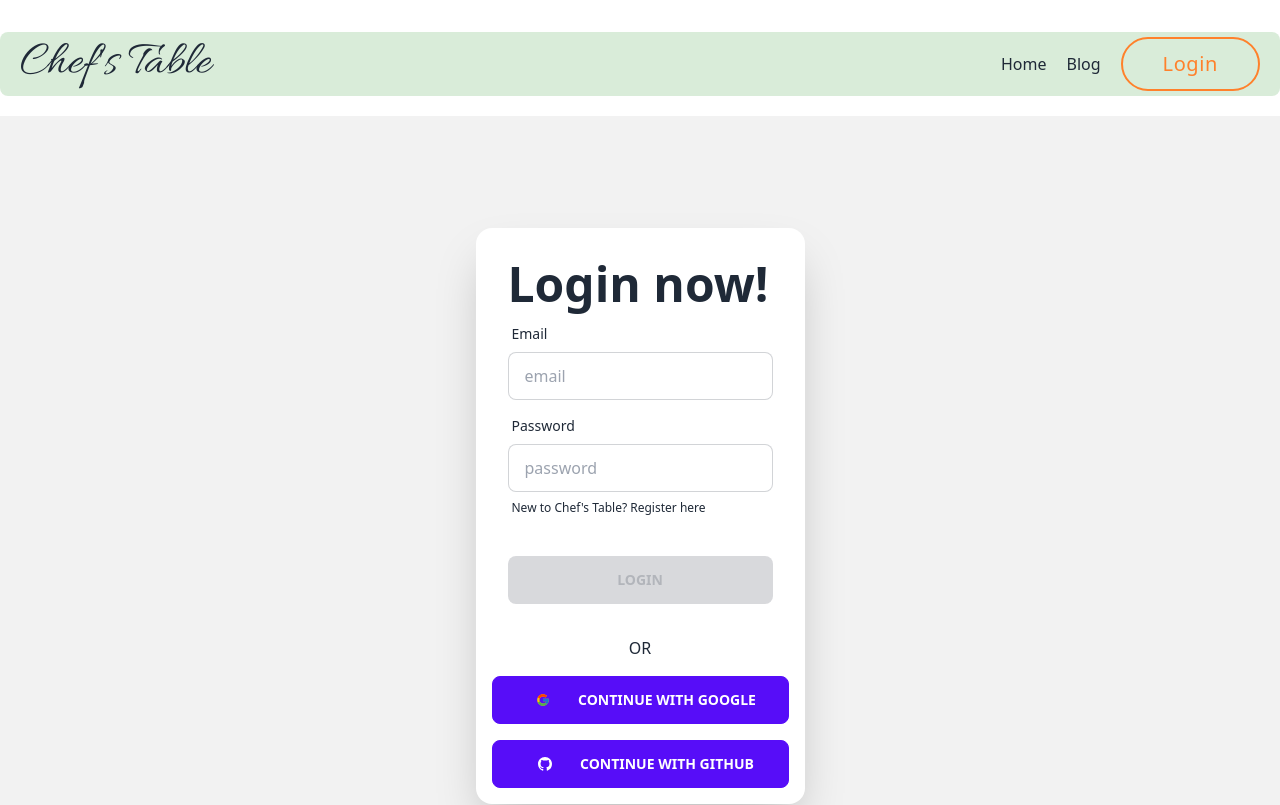
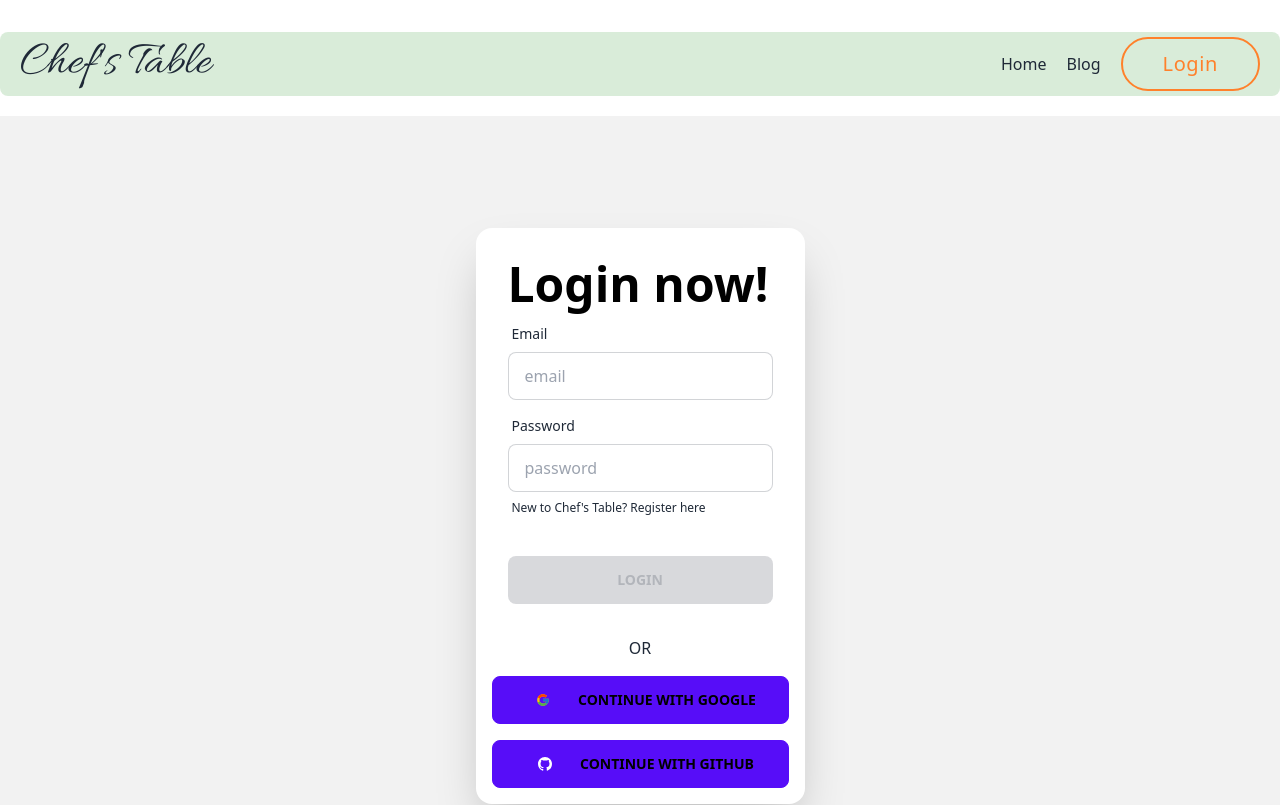
Before and after one commit to satishchakma/Chef-s-Table-Client, a React (Vite) app: page /login in a window 1280 px wide. Shown: the top 805 px of the page. Built offline with nearby package versions, Linux system fonts and the light colour scheme; no server answers.

Commit message:
added chefs table to public repo

```diff
--- a/index.html
+++ b/index.html
@@ -2,7 +2,7 @@
 <html lang="en">
   <head>
     <meta charset="UTF-8" />
-    <link rel="icon" type="image/svg+xml" href="/favicon.jpg" />
+    <link rel="icon" type="image/svg+xml" href="./src/assets/favicon.jpg" />
     <meta name="viewport" content="width=device-width, initial-scale=1.0" />
     <title>Chef's Table</title>
   </head>
--- a/package.json
+++ b/package.json
@@ -10,7 +10,6 @@
     "preview": "vite preview"
   },
   "dependencies": {
-    "@heroicons/react": "^2.0.17",
     "cors": "^2.8.5",
     "daisyui": "^2.51.6",
     "firebase": "^9.21.0",
@@ -22,7 +21,6 @@
     "react-lazy-load": "^4.0.1",
     "react-loader-spinner": "^5.3.4",
     "react-router-dom": "^6.11.0",
-    "react-to-pdf": "^0.0.14",
     "react-toastify": "^9.1.2",
     "sort-by": "^1.2.0"
   },
--- a/src/App.css
+++ b/src/App.css
@@ -1,5 +1,3 @@
-body,
-html,
-.root {
+html {
   background-color: white;
 }
--- /dev/null
+++ b/src/fakeDB/fakeDB.js
@@ -0,0 +1,5 @@
+const addTodb = (id) => {
+  let favorites = [];
+  localStorage.setItem("favorites", favorites);
+};
+export { addTodb };
--- a/src/index.css
+++ b/src/index.css
@@ -2,9 +2,14 @@
 @tailwind components;
 @tailwind utilities;
 
-body,
-html,
-.root {
-  height: 100vh;
-  background-color: white;
+html {
+  background-color: white !important;
 }
+h1,
+h2,
+h3,
+h4,
+NavLink,
+Link {
+  color: black;
+}
--- a/src/providers/AuthProviders.jsx
+++ b/src/providers/AuthProviders.jsx
@@ -68,6 +68,7 @@ const AuthProviders = ({ children }) => {
     googleSignIn,
     githubSignIn,
     setUser,
+    loading,
   };
 
   return (
--- a/src/userCredentials/Login.jsx
+++ b/src/userCredentials/Login.jsx
@@ -11,7 +11,7 @@ const Login = () => {
   const { signIn, googleSignIn, githubSignIn, setUser } =
     useContext(AuthContext);
   const [error, setError] = useState("");
-  const [disabled, setDisabled] = useState(false);
+  // const [disabled, setDisabled] = useState(false);
 
   const navigate = useNavigate();
   const location = useLocation();
@@ -32,6 +32,7 @@ const Login = () => {
       .then((result) => {
         const loggedUser = result.user;
         console.log(loggedUser);
+        setUser(loggedUser);
         navigate(from, { replace: true });
       })
       .catch((error) => {
```
